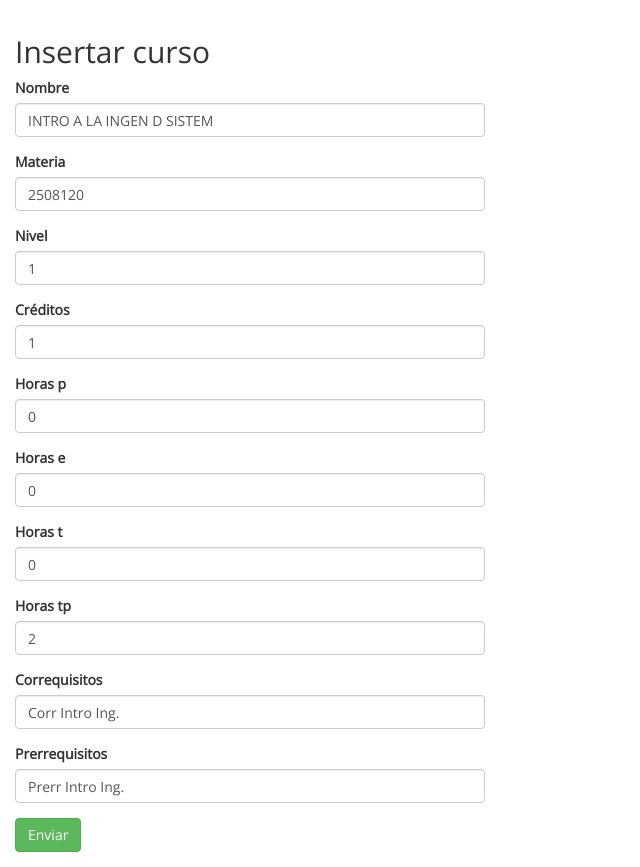
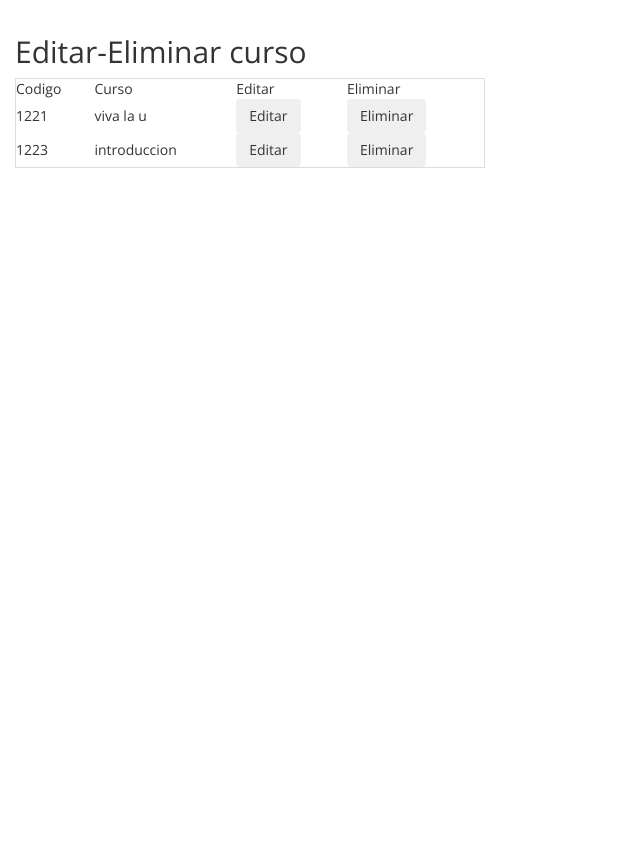
Before and after one commit to jdiegoisaza/programadores, an Angular app: page /eliminar in a window 1280 px wide. Shown: the whole page, without its empty margins (0-640 px from the left). After the commit the page ends 800 px from the top, so only its background shows below. Built offline with nearby package versions, Linux system fonts and the light colour scheme.

Commit message:
editar y eliminar cursos

```diff
--- a/src/app/app.module.ts
+++ b/src/app/app.module.ts
@@ -4,7 +4,6 @@ import { FormsModule } from '@angular/forms';
 import { Routes, RouterModule, Router } from '@angular/router';
 
 import { AppComponent } from './app.component';
-import { InsertarCursoComponent } from './insertar-curso/insertar-curso.component';
 import { EditarEliminarCursoComponent } from './editar-eliminar-curso/editar-eliminar-curso.component';
 
 import { HomeComponent } from './home/home.component';
@@ -12,13 +11,11 @@ import { HomeComponent } from './home/home.component';
 const routes: Routes = [
   { path: '', component: HomeComponent},
   { path: 'eliminar', component: EditarEliminarCursoComponent},
-  { path: 'insertar', component: InsertarCursoComponent},
 ];
 
 @NgModule({
   declarations: [
     AppComponent,
-    InsertarCursoComponent,
     EditarEliminarCursoComponent,
     HomeComponent
   ],
--- a/src/app/editar-eliminar-curso/editar-eliminar-curso.component.html
+++ b/src/app/editar-eliminar-curso/editar-eliminar-curso.component.html
@@ -1,115 +1,21 @@
-<form>
-  <h2>Insertar curso</h2>
+<h2>Editar-Eliminar curso</h2>
 
-  <div class="form-group">
-    <label for="name">Nombre</label>
-    <input
-    type="text"
-    class="form-control"
-    id="nombre"
-    [(ngModel)]="curso.nombre"
-    name="nombre"
-    required>
-  </div>
+<table class="table table-bordered">
 
-  <div class="form-group">
-    <label for="name">Materia</label>
-    <input
-    type="text"
-    class="form-control"
-    id="materia"
-    [(ngModel)]="curso.materia"
-    name="materia"
-    required>
-  </div>
+  <tr>
+    <td>Codigo</td>
+    <td>Curso</td>
+    <td>Editar</td>
+    <td>Eliminar</td>
 
-  <div class="form-group">
-    <label for="name">Nivel</label>
-    <input
-    type="text"
-    class="form-control"
-    id="nivel"
-    [(ngModel)]="curso.nivel"
-    name="nivel"
-    required>
-  </div>
+  </tr>
+  <tr *ngFor="let curs of cursos">
 
-  <div class="form-group">
-    <label for="name">Créditos</label>
-    <input
-    type="text"
-    class="form-control"
-    id="creditos"
-    [(ngModel)]="curso.creditos"
-    name="creditos"
-    required>
-  </div>
-
-  <div class="form-group">
-    <label for="name">Horas p</label>
-    <input
-    type="text"
-    class="form-control"
-    id="hp"
-    [(ngModel)]="curso.hp"
-    name="hp"
-    required>
-  </div>
-
-  <div class="form-group">
-    <label for="name">Horas e</label>
-    <input
-    type="text"
-    class="form-control"
-    id="he"
-    [(ngModel)]="curso.he"
-    name="he"
-    required>
-  </div>
-
-  <div class="form-group">
-    <label for="name">Horas t</label>
-    <input
-    type="text"
-    class="form-control"
-    id="ht"
-    [(ngModel)]="curso.ht"
-    name="ht"
-    required>
-  </div>
-
-  <div class="form-group">
-    <label for="name">Horas tp</label>
-    <input
-    type="text"
-    class="form-control"
-    id="htp"
-    [(ngModel)]="curso.htp"
-    name="htp"
-    required>
-  </div>
-
-  <div class="form-group">
-    <label for="name">Correquisitos</label>
-    <input
-    type="text"
-    class="form-control"
-    id="correquisitos"
-    [(ngModel)]="curso.correquisitos"
-    name="correquisitos"
-    required>
-  </div>
-
-  <div class="form-group">
-    <label for="name">Prerrequisitos</label>
-    <input
-    type="text"
-    class="form-control"
-    id="prerrequisitos"
-    [(ngModel)]="curso.prerrequisitos"
-    name="prerrequisitos"
-    required>
-  </div>
-
-  <button type="submit" class="btn btn-success">Enviar</button>
-</form>
+    <td>{{curs.codigo}}</td>
+    <td>{{curs.nombre}}</td>
+    <td> <button type="submit" id="Editar" class="btn btn-dark">Editar</button>
+    </td>
+    <td> <button type="submit" id="Eliminar" class="btn btn-dark">Eliminar</button>
+    </td>
+</tr>
+</table>
--- a/src/app/editar-eliminar-curso/editar-eliminar-curso.component.ts
+++ b/src/app/editar-eliminar-curso/editar-eliminar-curso.component.ts
@@ -18,5 +18,7 @@ export class EditarEliminarCursoComponent {
     htp: "2",
     correquisitos: "Corr Intro Ing.",
     prerrequisitos: "Prerr Intro Ing."
-  };
+  }
+  public cursos =[{codigo:"1221", nombre:"viva la u"},
+  {codigo:"1223", nombre:"introduccion"}];
 }
--- a/src/app/home/home.component.html
+++ b/src/app/home/home.component.html
@@ -8,12 +8,6 @@
 <ul>
   <li>
     <h2>
-      <a routerLink="insertar">Insertar Curso</a></h2>
+      <a routerLink="eliminar">Editar eliminar Curso</a></h2>
   </li>
 </ul>
-<ul>
-  <li>
-    <h2>
-      <a routerLink="eliminar">Insertar Curso</a></h2>
-  </li>
-</ul>
--- a/src/app/insertar-curso/insertar-curso.component.css
+++ /dev/null
@@ -1 +0,0 @@
-@import url('https://unpkg.com/bootstrap@3.3.7/dist/css/bootstrap.min.css');
--- a/src/app/insertar-curso/insertar-curso.component.html
+++ /dev/null
@@ -1,115 +0,0 @@
-<form>
-  <h2>Insertar curso</h2>
-
-  <div class="form-group">
-    <label for="name">Nombre</label>
-    <input
-    type="text"
-    class="form-control"
-    id="nombre"
-    [(ngModel)]="curso.nombre"
-    name="nombre"
-    required>
-  </div>
-
-  <div class="form-group">
-    <label for="name">Materia</label>
-    <input
-    type="text"
-    class="form-control"
-    id="materia"
-    [(ngModel)]="curso.materia"
-    name="materia"
-    required>
-  </div>
-
-  <div class="form-group">
-    <label for="name">Nivel</label>
-    <input
-    type="text"
-    class="form-control"
-    id="nivel"
-    [(ngModel)]="curso.nivel"
-    name="nivel"
-    required>
-  </div>
-
-  <div class="form-group">
-    <label for="name">Créditos</label>
-    <input
-    type="text"
-    class="form-control"
-    id="creditos"
-    [(ngModel)]="curso.creditos"
-    name="creditos"
-    required>
-  </div>
-
-  <div class="form-group">
-    <label for="name">Horas p</label>
-    <input
-    type="text"
-    class="form-control"
-    id="hp"
-    [(ngModel)]="curso.hp"
-    name="hp"
-    required>
-  </div>
-
-  <div class="form-group">
-    <label for="name">Horas e</label>
-    <input
-    type="text"
-    class="form-control"
-    id="he"
-    [(ngModel)]="curso.he"
-    name="he"
-    required>
-  </div>
-
-  <div class="form-group">
-    <label for="name">Horas t</label>
-    <input
-    type="text"
-    class="form-control"
-    id="ht"
-    [(ngModel)]="curso.ht"
-    name="ht"
-    required>
-  </div>
-
-  <div class="form-group">
-    <label for="name">Horas tp</label>
-    <input
-    type="text"
-    class="form-control"
-    id="htp"
-    [(ngModel)]="curso.htp"
-    name="htp"
-    required>
-  </div>
-
-  <div class="form-group">
-    <label for="name">Correquisitos</label>
-    <input
-    type="text"
-    class="form-control"
-    id="correquisitos"
-    [(ngModel)]="curso.correquisitos"
-    name="correquisitos"
-    required>
-  </div>
-
-  <div class="form-group">
-    <label for="name">Prerrequisitos</label>
-    <input
-    type="text"
-    class="form-control"
-    id="prerrequisitos"
-    [(ngModel)]="curso.prerrequisitos"
-    name="prerrequisitos"
-    required>
-  </div>
-
-  <button type="submit" class="btn btn-success">Enviar</button>
-</form>
--- a/src/app/insertar-curso/insertar-curso.component.ts
+++ /dev/null
@@ -1,22 +0,0 @@
-import { Component, OnInit } from '@angular/core';
-
-@Component({
-  selector: 'app-insertar-curso',
-  templateUrl: './insertar-curso.component.html',
-  styleUrls: ['./insertar-curso.component.css']
-})
-export class InsertarCursoComponent {
-
-  public curso = {
-    nombre: "INTRO A LA INGEN D SISTEM",
-    materia: "2508120",
-    nivel: "1",
-    creditos: "1",
-    hp: "0",
-    he: "0",
-    ht: "0",
-    htp: "2",
-    correquisitos: "Corr Intro Ing.",
-    prerrequisitos: "Prerr Intro Ing."
-  };
-}
```
